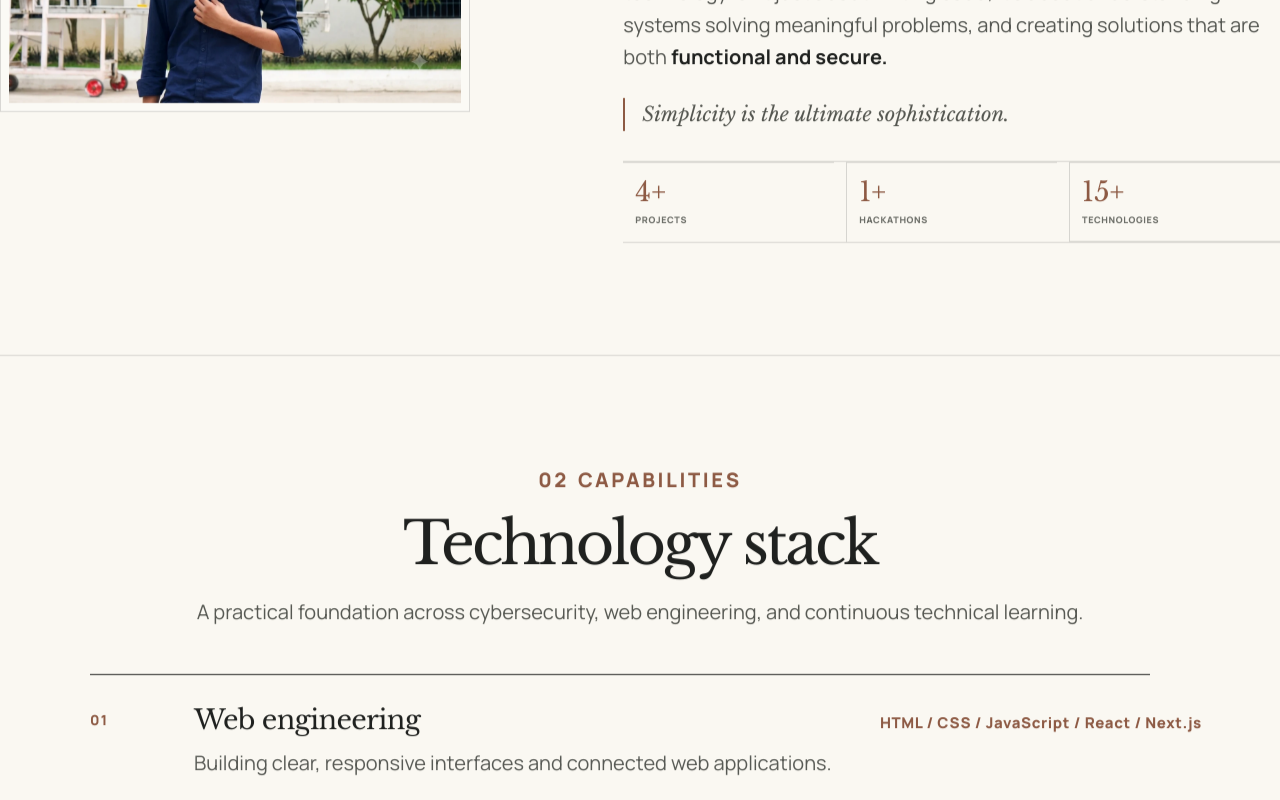
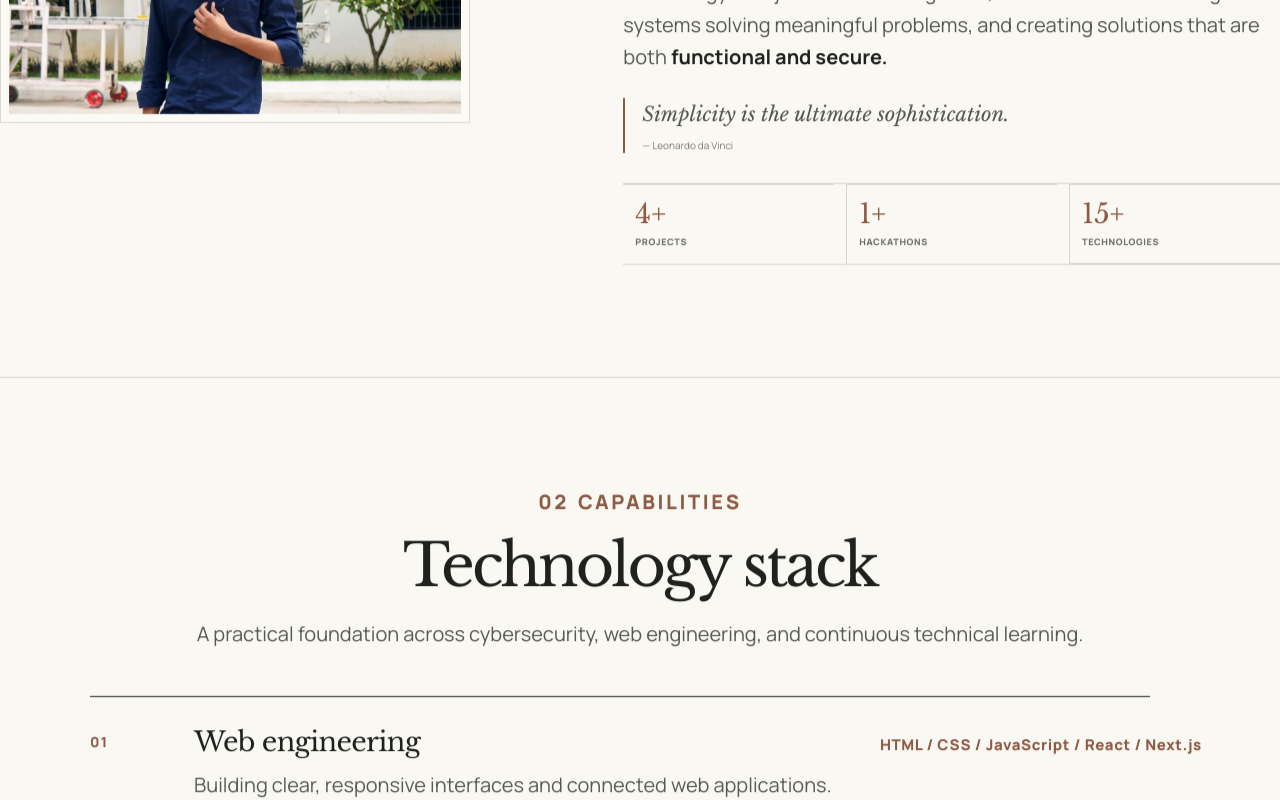
Before and after one commit to avinashk08408/Avinash-portfolio, a React (Vite) app: page / in a window 1280 px wide. Shown: the part 1220-2020 px from the top of the page. Built offline with nearby package versions, Linux system fonts and the light colour scheme; a web font is replaced by a local one.

Commit message:
Update quote attribution and academic scores

```diff
--- a/src/components/About/About.jsx
+++ b/src/components/About/About.jsx
@@ -46,6 +46,7 @@ export default function About() {
 
           <blockquote>
             Simplicity is the ultimate sophistication.
+            <cite>— Leonardo da Vinci</cite>
           </blockquote>
 
           <div className="ct-stats">
--- a/src/components/Journey/Journey.jsx
+++ b/src/components/Journey/Journey.jsx
@@ -5,13 +5,13 @@ const academicFoundations = [
     year: "2025",
     title: "Higher Secondary",
     institution: "Don Bosco Matric Hr. Sec. School",
-    score: "85%",
+    score: "87%",
   },
   {
     year: "2023",
     title: "Secondary School",
     institution: "Don Bosco Matric Hr. Sec. School",
-    score: "90%",
+    score: "85%",
   },
 ];
 
```
